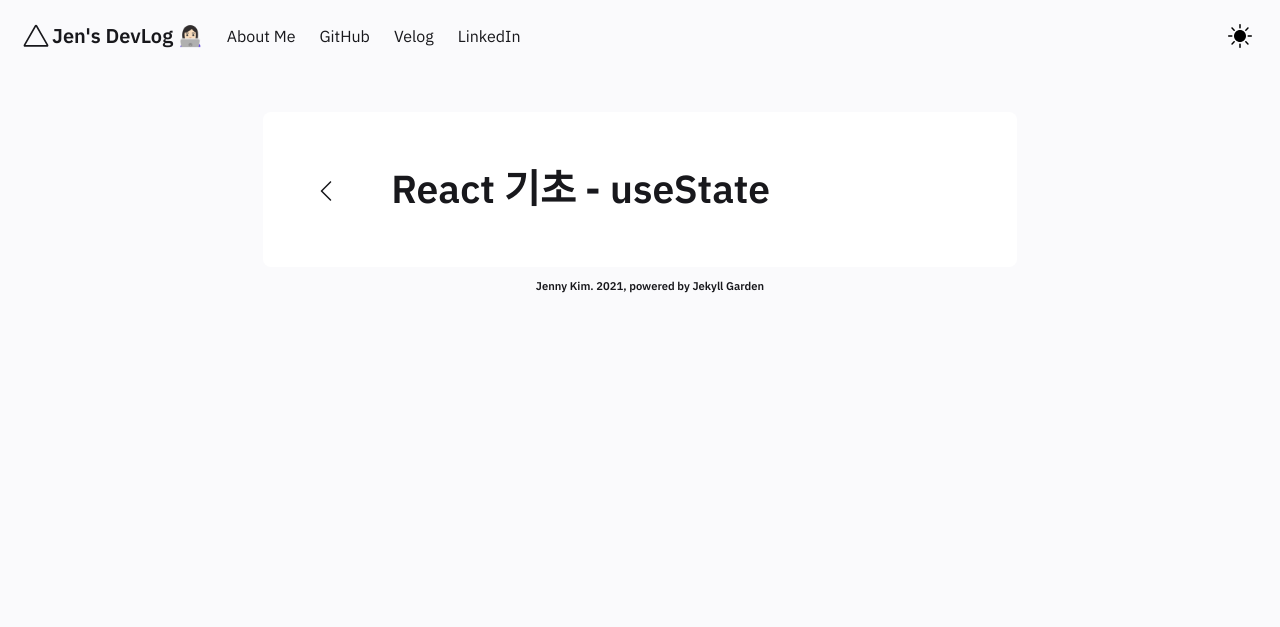
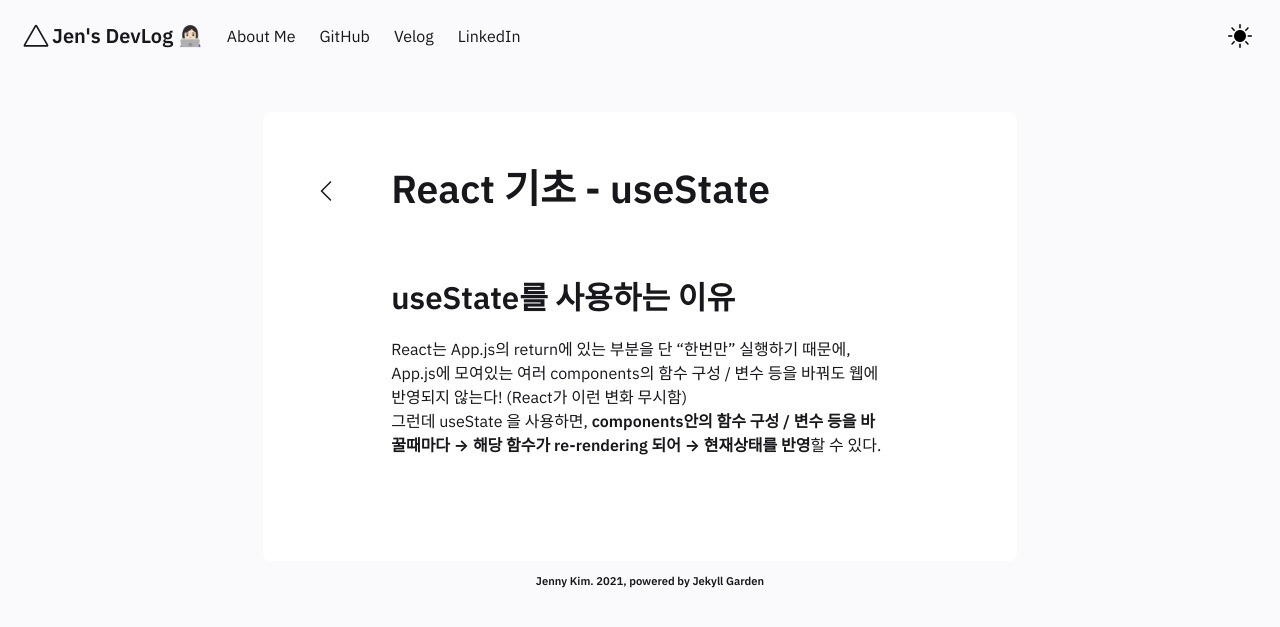
Before and after one commit to jenjenhub/blog, a Jekyll site: the page built from _notes/Public/2022-01-23-useState.md, in a window 1280 px wide. Shown: the top 627 px of the page. Built offline with Jekyll 4.4.1, drawn with Linux system fonts in a browser that asks for light colours.

Commit message:
Update 2022-01-23-useState.md

```diff
--- a/_notes/Public/2022-01-23-useState.md
+++ b/_notes/Public/2022-01-23-useState.md
@@ -3,3 +3,15 @@ title: "React 기초 - useState"
 notetype : feed
 date : 23-01-2022
 ---
+
+<br />
+
+## useState를 사용하는 이유
+
+React는 App.js의 return에 있는 부분을 단 “한번만” 실행하기 때문에,
+<br />
+App.js에 모여있는 여러 components의 함수 구성 / 변수 등을 바꿔도 웹에 반영되지 않는다! (React가 이런 변화 무시함)
+<br />
+그런데 useState 을 사용하면, **components안의 함수 구성 / 변수 등을 바꿀때마다 → 해당 함수가 re-rendering 되어 → 현재상태를 반영**할 수 있다.
+
+<br />
```
